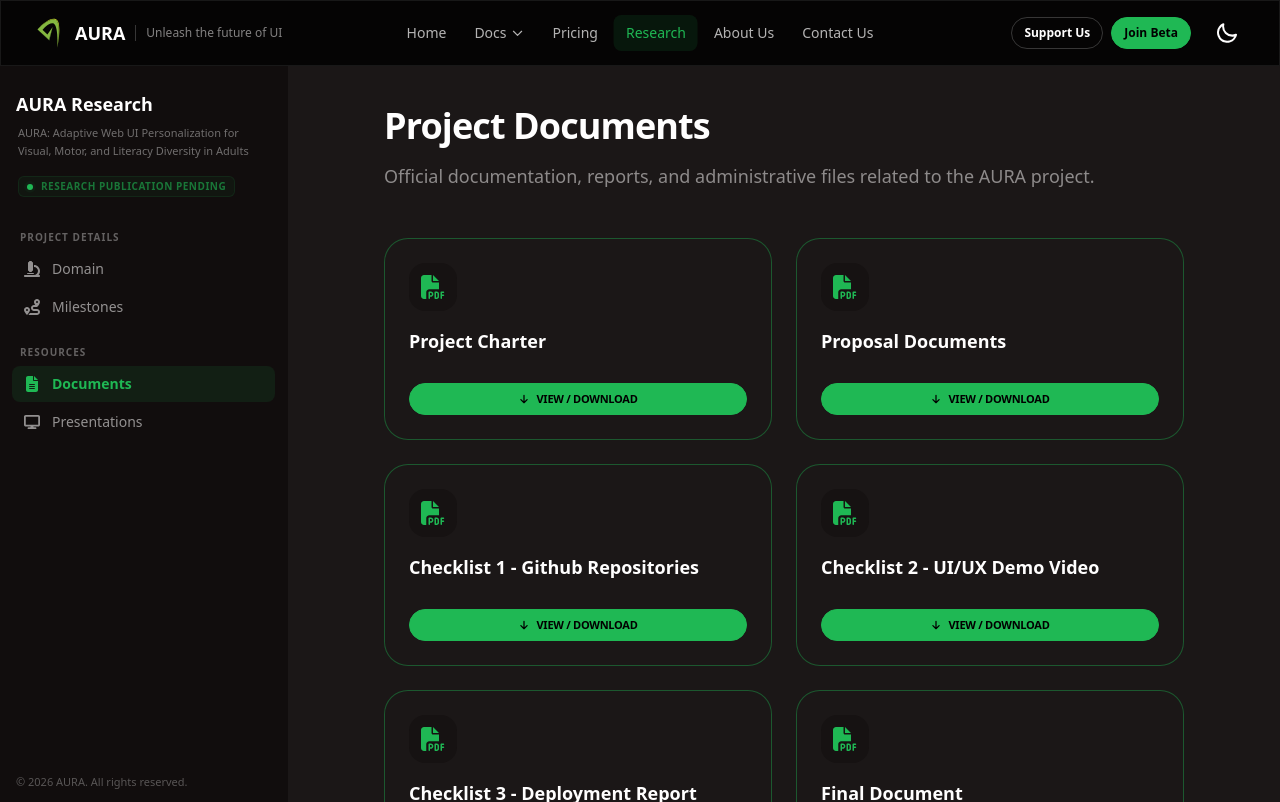
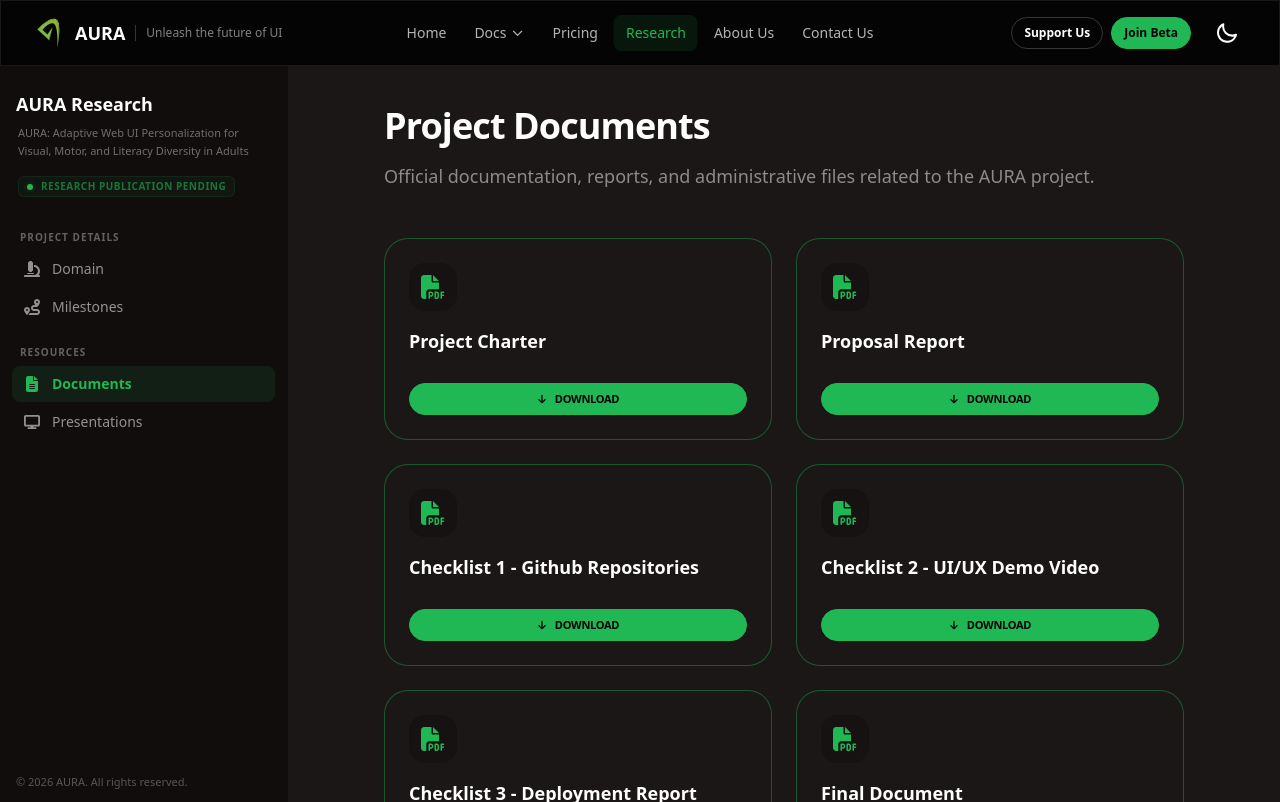
Before and after one commit to RP-25-26J-474/AURA-Website, a React (Vite) app in the folder aura-web/: page /research/documents in a window 1280 px wide. Built offline with nearby package versions, Linux system fonts and the light colour scheme.

Commit message:
fix: files instant download

```diff
--- a/aura-web/src/constants/research.js
+++ b/aura-web/src/constants/research.js
@@ -23,7 +23,7 @@ export const RESEARCH_MILESTONES = [
 
 export const RESEARCH_DOCUMENTS = [
     { title: "Project Charter", status: "available", url: "https://drive.google.com/file/d/1ZoNtzcvEEZI6K8w6-I3SD4ElhITsGUwd/view?usp=sharing" },
-    { title: "Proposal Documents", status: "available", url: "https://drive.google.com/drive/folders/1h4KSu76m2nqZN0Dbgx5N9shqS_WCIswk?usp=sharing" },
+    { title: "Proposal Report", status: "available", url: "https://drive.google.com/file/d/1isG892CdmuNLfhsiXyDiyIiNMTf2pf5o/view?usp=sharing" },
     { title: "Checklist 1 - Github Repositories", status: "available", url: "https://drive.google.com/file/d/1SCNchIudTsvnB9dVYnff-SUZ9cRfQnpu/view?usp=sharing" },
     { title: "Checklist 2 - UI/UX Demo Video", status: "available", url: "https://drive.google.com/file/d/1A0alorxG699MHp2B2KpRfXG-RnCDS2Mb/view?usp=sharing" },
     { title: "Checklist 3 - Deployment Report", status: "available", url: "https://drive.google.com/file/d/1qbCDW3SmQ_ojoD0wWGarnLyaNdEmOMsF/view?usp=sharing" },
--- a/aura-web/src/routes/research/Documents.jsx
+++ b/aura-web/src/routes/research/Documents.jsx
@@ -1,8 +1,19 @@
 import { FaFilePdf, FaLock, FaArrowDown } from "react-icons/fa6";
 import { RESEARCH_DOCUMENTS } from "../../constants/research";
 
+const getDownloadUrl = (url) => {
+  if (!url) return "";
+  const fileIdMatch = url.match(/\/file\/d\/([a-zA-Z0-9_-]+)/);
+  if (fileIdMatch && fileIdMatch[1]) {
+    return `https://drive.google.com/uc?export=download&id=${fileIdMatch[1]}`;
+  }
+  return url;
+};
+
 const DocCard = ({ doc }) => {
   const isLocked = !doc.url && doc.status === "locked";
+  const downloadUrl = getDownloadUrl(doc.url);
+  const isFolder = doc.url && doc.url.includes("/folders/");
 
   return (
     <div className="group p-6 rounded-3xl bg-base-100 border border-primary/40 hover:border-primary/50 transition-all duration-300 hover:shadow-2xl flex flex-col justify-between">
@@ -20,13 +31,16 @@ const DocCard = ({ doc }) => {
         </button>
       ) : (
         <a
-          href={doc.url}
-          target="_blank"
-          rel="noopener noreferrer"
+          href={downloadUrl}
+          download={!isFolder}
+          target={isFolder ? "_blank" : undefined}
+          rel={isFolder ? "noopener noreferrer" : undefined}
           className="btn btn-block btn-sm btn-primary gap-2"
         >
           <FaArrowDown className="text-[10px]" />
-          <span className="text-[11px] font-bold uppercase tracking-tight">View / Download</span>
+          <span className="text-[11px] font-bold uppercase tracking-tight">
+            {isFolder ? "View Folder" : "Download"}
+          </span>
         </a>
       )}
     </div>
--- a/aura-web/src/routes/research/Presentations.jsx
+++ b/aura-web/src/routes/research/Presentations.jsx
@@ -1,8 +1,19 @@
 import { FaFilePowerpoint, FaLock, FaArrowDown } from "react-icons/fa6";
 import { RESEARCH_PRESENTATIONS } from "../../constants/research";
 
+const getDownloadUrl = (url) => {
+  if (!url) return "";
+  const fileIdMatch = url.match(/\/file\/d\/([a-zA-Z0-9_-]+)/);
+  if (fileIdMatch && fileIdMatch[1]) {
+    return `https://drive.google.com/uc?export=download&id=${fileIdMatch[1]}`;
+  }
+  return url;
+};
+
 const PresCard = ({ pres }) => {
   const isLocked = !pres.url && pres.status === "locked";
+  const downloadUrl = getDownloadUrl(pres.url);
+  const isFolder = pres.url && pres.url.includes("/folders/");
 
   return (
     <div className="group p-6 rounded-3xl bg-base-100 border border-primary/40 hover:border-primary/50 transition-all duration-300 hover:shadow-2xl flex flex-col justify-between">
@@ -20,13 +31,16 @@ const PresCard = ({ pres }) => {
         </button>
       ) : (
         <a
-          href={pres.url}
-          target="_blank"
-          rel="noopener noreferrer"
+          href={downloadUrl}
+          download={!isFolder}
+          target={isFolder ? "_blank" : undefined}
+          rel={isFolder ? "noopener noreferrer" : undefined}
           className="btn btn-block btn-sm btn-primary gap-2 text-primary-content"
         >
           <FaArrowDown className="text-[10px]" />
-          <span className="text-[11px] font-bold uppercase tracking-tight">View / Download</span>
+          <span className="text-[11px] font-bold uppercase tracking-tight">
+            {isFolder ? "View Folder" : "Download"}
+          </span>
         </a>
       )}
     </div>
```
